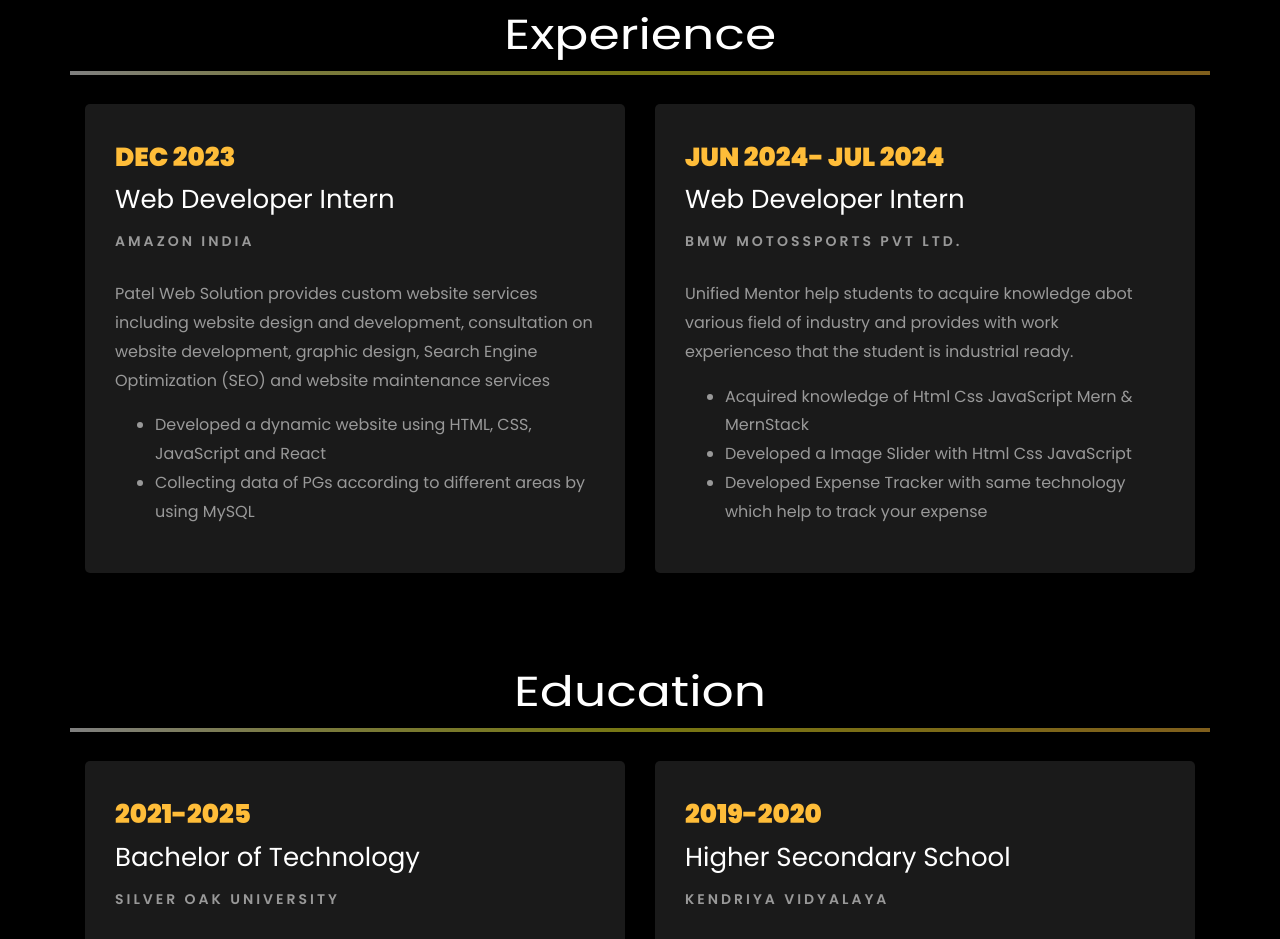
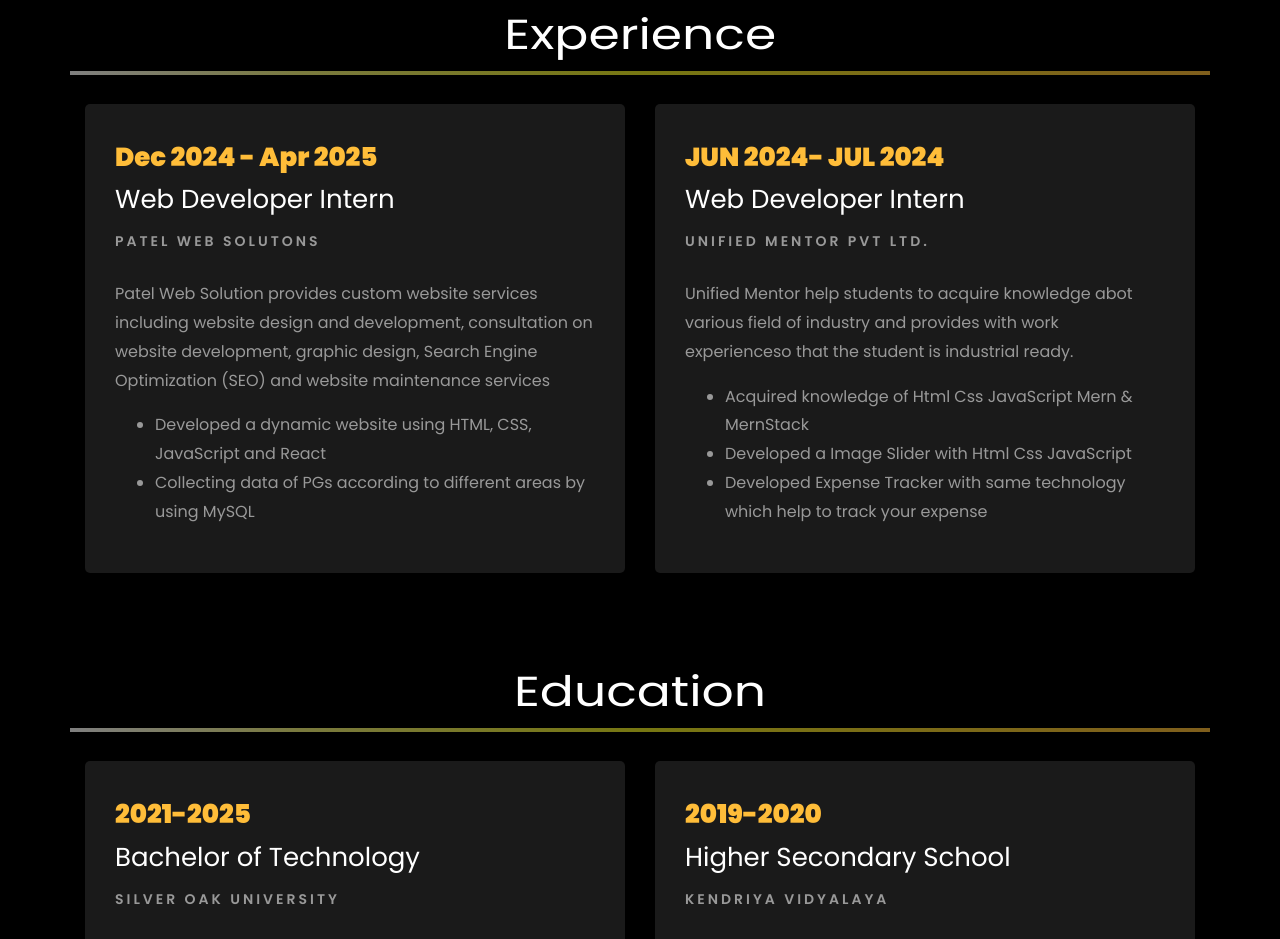
Before and after one commit to JayantSaraswat30/JayantSaraswatPortfolio, a plain HTML site: page index.html in a window 1280 px wide. Shown: the part 1858-2797 px from the top of the page. Drawn offline with Linux system fonts and the light colour scheme; animation ran at ten frames a second; files whose address does not match are found by name.

Commit message:
Updating Portfolio

```diff
--- a/index.html
+++ b/index.html
@@ -323,9 +323,9 @@
 		<div class="row">
 				<div class="col-md-6">
 					<div class="resume-wrap ftco-animate">
-						<span class="date">DEC 2023</span>
+						<span class="date">Dec 2024 - Apr 2025</span>
 						<h2>Web Developer Intern</h2>
-						<span class="position">Amazon India</span>
+						<span class="position">Patel Web Solutons</span>
 						<p class="mt-4">Patel Web Solution provides custom website services including website design and development, consultation on website development, graphic design, Search Engine Optimization (SEO) and website maintenance services
 							<ul>
 								<li>Developed a dynamic website using HTML, CSS, JavaScript
@@ -343,7 +343,7 @@
 					<div class="resume-wrap ftco-animate">
 						<span class="date">JUN 2024- JUL 2024</span>
 						<h2>Web Developer Intern</h2>
-						<span class="position"> BMW MotosSports Pvt LTD.</span>
+						<span class="position"> Unified Mentor Pvt Ltd.</span>
 						<p class="mt-4">Unified Mentor help students to acquire knowledge abot various field of industry and provides with work experienceso that the student is industrial ready.
 							<ul>
 								<li>Acquired knowledge of Html Css JavaScript Mern & MernStack</li>
```
